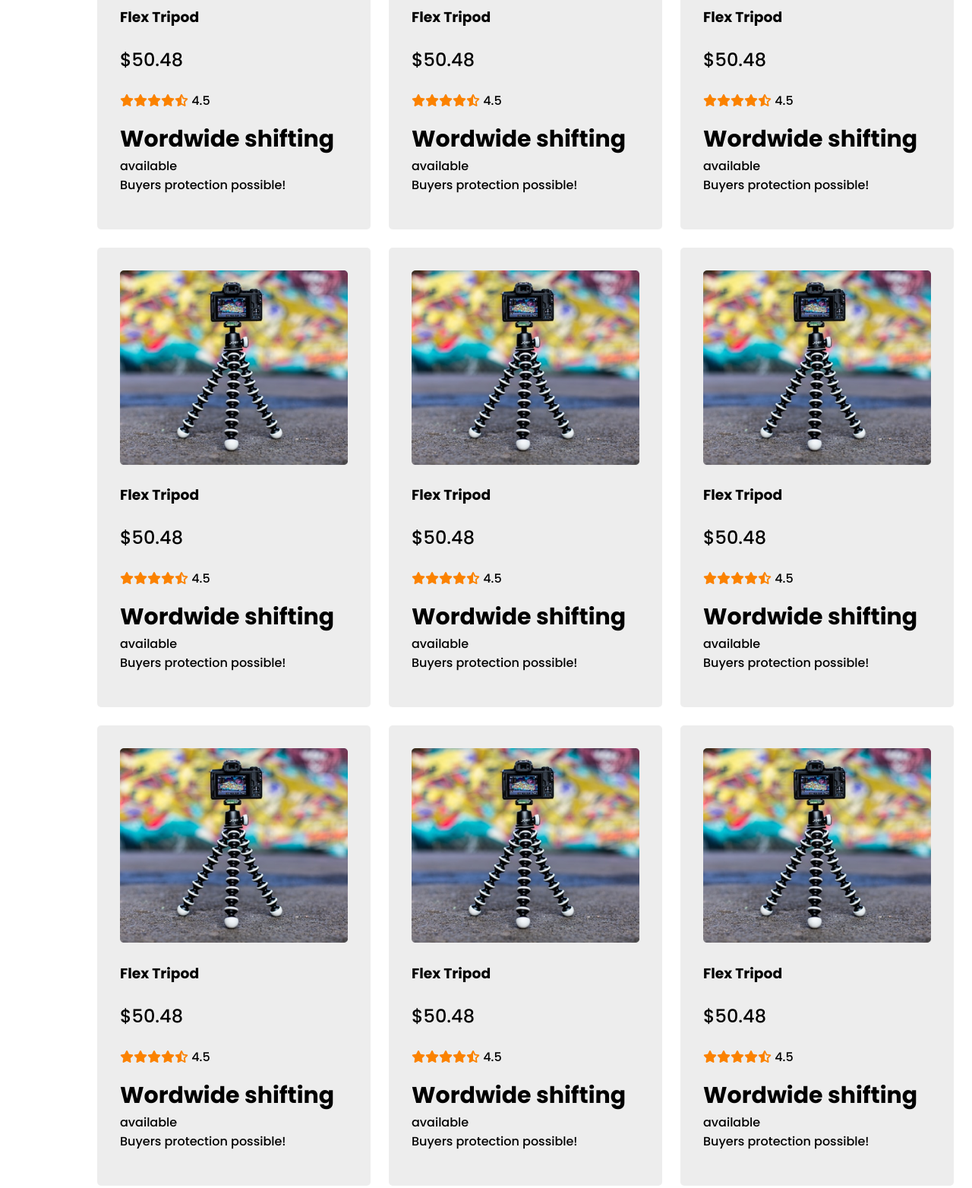
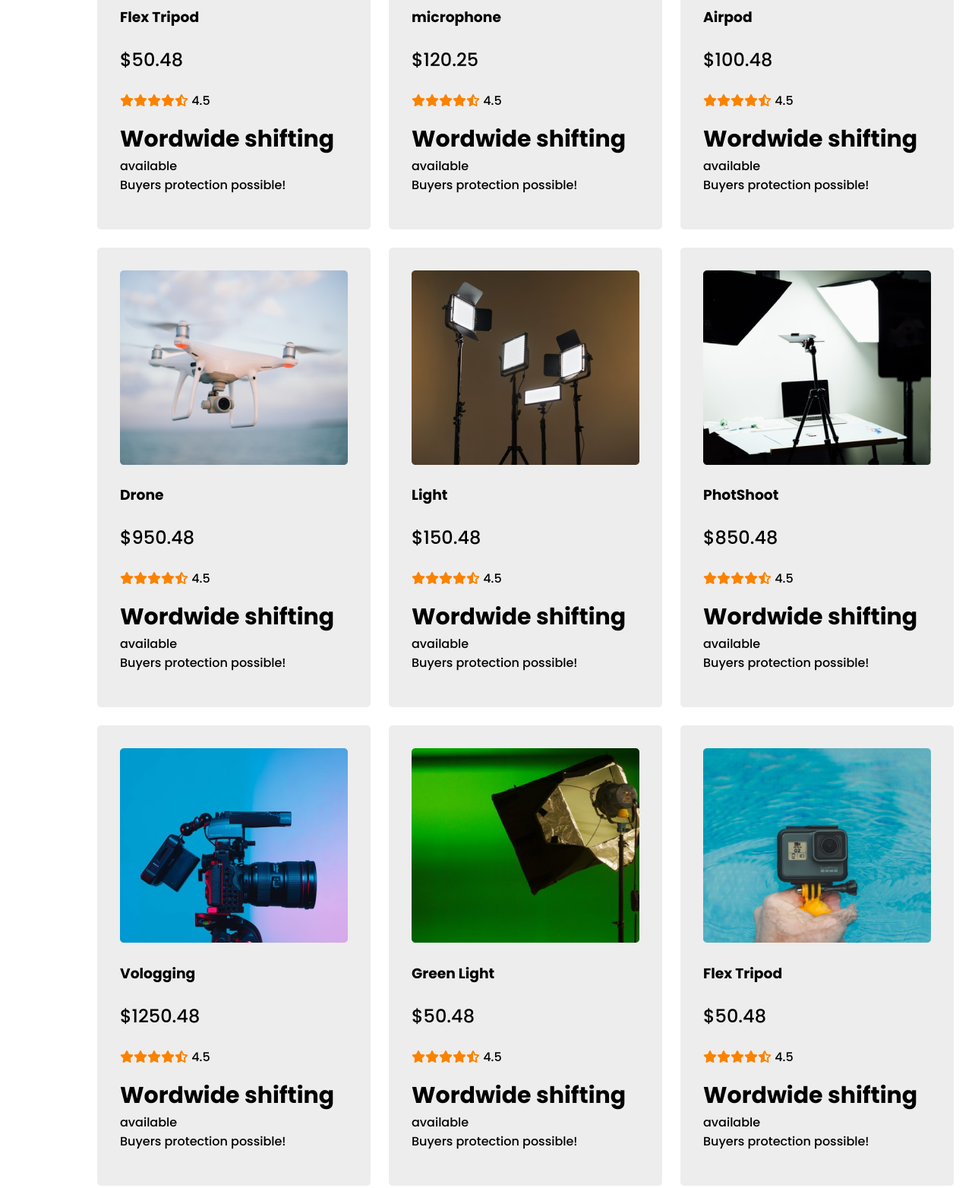
Before and after one commit to ahmed-nasir/influencer-gear-main-1.0, a plain HTML site: page index.html in a window 1280 px wide. Shown: the part 880-2444 px from the top of the page at 76% size. Drawn offline with Linux system fonts and the light colour scheme.

Commit message:
change picture

```diff
--- a/index.html
+++ b/index.html
@@ -39,8 +39,11 @@
             <div class="left-sec">
                 <h1 class="top-heading">Start your Journey as <br>
                     Influencer</h1>
-                <p>Lorem ipsum dolor sit amet consectetur adipisicing elit. Provident itaque atque commodi quia
-                    excepturi aliquam.</p>
+                <p>Are you an aspiring influencer who is adamant about starting their influencer journey in 2022? Have
+                    <br>
+                    you made up your mind to deal with the hardships of this career like reduced engagement, online
+                    trollers.
+                </p>
                 <button>Preebook now <i class="fas fa-arrow-right"></i></button>
             </div>
             <div class="right-sec">
@@ -76,11 +79,131 @@
                 </div>
                 <div class="popular-collection">
                     <div class="banner">
-                        <img src="images/tripod.png" alt="">
+                        <img src="images/mic.png" alt="">
                     </div>
                     <div class="details">
                         <h3 class="titel">
-                            Flex Tripod
+                            microphone
+                        </h3>
+                        <p class="price">$120.25</p>
+                        <div class="product-info">
+
+                            <p class="rating"><i class="fas fa-star filled"></i><i class="fas fa-star filled"></i><i
+                                    class="fas fa-star filled"></i><i class="fas fa-star filled"></i><i
+                                    class="fas fa-star-half-alt half-filled"></i> <span> 4.5</span></p>
+                        </div>
+                        <p><strong>Wordwide shifting </strong><br> available <br>
+                            Buyers protection possible!</p>
+
+                    </div>
+                </div>
+                <div class="popular-collection">
+                    <div class="banner">
+                        <img src="images/airpod.png" alt="">
+                    </div>
+                    <div class="details">
+                        <h3 class="titel">
+                            Airpod
+                        </h3>
+                        <p class="price">$100.48</p>
+                        <div class="product-info">
+
+                            <p class="rating"><i class="fas fa-star filled"></i><i class="fas fa-star filled"></i><i
+                                    class="fas fa-star filled"></i><i class="fas fa-star filled"></i><i
+                                    class="fas fa-star-half-alt half-filled"></i> <span> 4.5</span></p>
+                        </div>
+                        <p><strong>Wordwide shifting </strong><br> available <br>
+                            Buyers protection possible!</p>
+
+                    </div>
+                </div>
+                <div class="popular-collection">
+                    <div class="banner">
+                        <img src="images/drone.png" alt="">
+                    </div>
+                    <div class="details">
+                        <h3 class="titel">
+                            Drone
+                        </h3>
+                        <p class="price">$950.48</p>
+                        <div class="product-info">
+
+                            <p class="rating"><i class="fas fa-star filled"></i><i class="fas fa-star filled"></i><i
+                                    class="fas fa-star filled"></i><i class="fas fa-star filled"></i><i
+                                    class="fas fa-star-half-alt half-filled"></i> <span> 4.5</span></p>
+                        </div>
+                        <p><strong>Wordwide shifting </strong><br> available <br>
+                            Buyers protection possible!</p>
+
+                    </div>
+                </div>
+                <div class="popular-collection">
+                    <div class="banner">
+                        <img src="images/lights.png" alt="">
+                    </div>
+                    <div class="details">
+                        <h3 class="titel">
+                            Light
+                        </h3>
+                        <p class="price">$150.48</p>
+                        <div class="product-info">
+
+                            <p class="rating"><i class="fas fa-star filled"></i><i class="fas fa-star filled"></i><i
+                                    class="fas fa-star filled"></i><i class="fas fa-star filled"></i><i
+                                    class="fas fa-star-half-alt half-filled"></i> <span> 4.5</span></p>
+                        </div>
+                        <p><strong>Wordwide shifting </strong><br> available <br>
+                            Buyers protection possible!</p>
+
+                    </div>
+                </div>
+                <div class="popular-collection">
+                    <div class="banner">
+                        <img src="images/setup.png" alt="">
+                    </div>
+                    <div class="details">
+                        <h3 class="titel">
+                            PhotShoot
+                        </h3>
+                        <p class="price">$850.48</p>
+                        <div class="product-info">
+
+                            <p class="rating"><i class="fas fa-star filled"></i><i class="fas fa-star filled"></i><i
+                                    class="fas fa-star filled"></i><i class="fas fa-star filled"></i><i
+                                    class="fas fa-star-half-alt half-filled"></i> <span> 4.5</span></p>
+                        </div>
+                        <p><strong>Wordwide shifting </strong><br> available <br>
+                            Buyers protection possible!</p>
+
+                    </div>
+                </div>
+                <div class="popular-collection">
+                    <div class="banner">
+                        <img src="images/camera.png" alt="">
+                    </div>
+                    <div class="details">
+                        <h3 class="titel">
+                            Vologging
+                        </h3>
+                        <p class="price">$1250.48</p>
+                        <div class="product-info">
+
+                            <p class="rating"><i class="fas fa-star filled"></i><i class="fas fa-star filled"></i><i
+                                    class="fas fa-star filled"></i><i class="fas fa-star filled"></i><i
+                                    class="fas fa-star-half-alt half-filled"></i> <span> 4.5</span></p>
+                        </div>
+                        <p><strong>Wordwide shifting </strong><br> available <br>
+                            Buyers protection possible!</p>
+
+                    </div>
+                </div>
+                <div class="popular-collection">
+                    <div class="banner">
+                        <img src="images/single-light.png" alt="">
+                    </div>
+                    <div class="details">
+                        <h3 class="titel">
+                            Green Light
                         </h3>
                         <p class="price">$50.48</p>
                         <div class="product-info">
@@ -96,127 +219,7 @@
                 </div>
                 <div class="popular-collection">
                     <div class="banner">
-                        <img src="images/tripod.png" alt="">
-                    </div>
-                    <div class="details">
-                        <h3 class="titel">
-                            Flex Tripod
-                        </h3>
-                        <p class="price">$50.48</p>
-                        <div class="product-info">
-
-                            <p class="rating"><i class="fas fa-star filled"></i><i class="fas fa-star filled"></i><i
-                                    class="fas fa-star filled"></i><i class="fas fa-star filled"></i><i
-                                    class="fas fa-star-half-alt half-filled"></i> <span> 4.5</span></p>
-                        </div>
-                        <p><strong>Wordwide shifting </strong><br> available <br>
-                            Buyers protection possible!</p>
-
-                    </div>
-                </div>
-                <div class="popular-collection">
-                    <div class="banner">
-                        <img src="images/tripod.png" alt="">
-                    </div>
-                    <div class="details">
-                        <h3 class="titel">
-                            Flex Tripod
-                        </h3>
-                        <p class="price">$50.48</p>
-                        <div class="product-info">
-
-                            <p class="rating"><i class="fas fa-star filled"></i><i class="fas fa-star filled"></i><i
-                                    class="fas fa-star filled"></i><i class="fas fa-star filled"></i><i
-                                    class="fas fa-star-half-alt half-filled"></i> <span> 4.5</span></p>
-                        </div>
-                        <p><strong>Wordwide shifting </strong><br> available <br>
-                            Buyers protection possible!</p>
-
-                    </div>
-                </div>
-                <div class="popular-collection">
-                    <div class="banner">
-                        <img src="images/tripod.png" alt="">
-                    </div>
-                    <div class="details">
-                        <h3 class="titel">
-                            Flex Tripod
-                        </h3>
-                        <p class="price">$50.48</p>
-                        <div class="product-info">
-
-                            <p class="rating"><i class="fas fa-star filled"></i><i class="fas fa-star filled"></i><i
-                                    class="fas fa-star filled"></i><i class="fas fa-star filled"></i><i
-                                    class="fas fa-star-half-alt half-filled"></i> <span> 4.5</span></p>
-                        </div>
-                        <p><strong>Wordwide shifting </strong><br> available <br>
-                            Buyers protection possible!</p>
-
-                    </div>
-                </div>
-                <div class="popular-collection">
-                    <div class="banner">
-                        <img src="images/tripod.png" alt="">
-                    </div>
-                    <div class="details">
-                        <h3 class="titel">
-                            Flex Tripod
-                        </h3>
-                        <p class="price">$50.48</p>
-                        <div class="product-info">
-
-                            <p class="rating"><i class="fas fa-star filled"></i><i class="fas fa-star filled"></i><i
-                                    class="fas fa-star filled"></i><i class="fas fa-star filled"></i><i
-                                    class="fas fa-star-half-alt half-filled"></i> <span> 4.5</span></p>
-                        </div>
-                        <p><strong>Wordwide shifting </strong><br> available <br>
-                            Buyers protection possible!</p>
-
-                    </div>
-                </div>
-                <div class="popular-collection">
-                    <div class="banner">
-                        <img src="images/tripod.png" alt="">
-                    </div>
-                    <div class="details">
-                        <h3 class="titel">
-                            Flex Tripod
-                        </h3>
-                        <p class="price">$50.48</p>
-                        <div class="product-info">
-
-                            <p class="rating"><i class="fas fa-star filled"></i><i class="fas fa-star filled"></i><i
-                                    class="fas fa-star filled"></i><i class="fas fa-star filled"></i><i
-                                    class="fas fa-star-half-alt half-filled"></i> <span> 4.5</span></p>
-                        </div>
-                        <p><strong>Wordwide shifting </strong><br> available <br>
-                            Buyers protection possible!</p>
-
-                    </div>
-                </div>
-                <div class="popular-collection">
-                    <div class="banner">
-                        <img src="images/tripod.png" alt="">
-                    </div>
-                    <div class="details">
-                        <h3 class="titel">
-                            Flex Tripod
-                        </h3>
-                        <p class="price">$50.48</p>
-                        <div class="product-info">
-
-                            <p class="rating"><i class="fas fa-star filled"></i><i class="fas fa-star filled"></i><i
-                                    class="fas fa-star filled"></i><i class="fas fa-star filled"></i><i
-                                    class="fas fa-star-half-alt half-filled"></i> <span> 4.5</span></p>
-                        </div>
-                        <p><strong>Wordwide shifting </strong><br> available <br>
-                            Buyers protection possible!</p>
-
-                    </div>
-                </div>
-                <div class="popular-collection">
-                    <div class="banner">
-                        <img src="images/tripod.png" alt="">
+                        <img src="images/action.png" alt="">
                     </div>
                     <div class="details">
                         <h3 class="titel">
```
Also changed, not shown: styles/style.css (+17 -7 lines).
